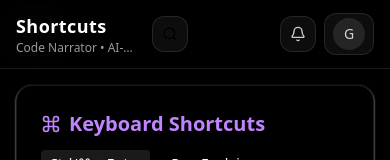
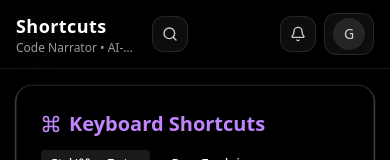
Before and after one commit to mah12-ops/code_narrator_ai, a React (Vite) app in the folder client/: page /dashboard/shortcuts in a window 390 px wide. Shown: the top 160 px of the page. Built offline with nearby package versions, Linux system fonts and the light colour scheme.

Commit message:
fix sidebar

```diff
--- a/client/src/components/pages/Dashboard/Sidebar.tsx
+++ b/client/src/components/pages/Dashboard/Sidebar.tsx
@@ -42,7 +42,13 @@ const Sidebar: React.FC = () => {
   const widthClass = isCollapsed ? "w-20" : "w-72";
 
   // On mobile, always hide labels
-  const isMobile = window.innerWidth < 768;
+const [isMobile, setIsMobile] = useState(window.innerWidth < 768);
+
+useEffect(() => {
+  const handleResize = () => setIsMobile(window.innerWidth < 768);
+  window.addEventListener("resize", handleResize);
+  return () => window.removeEventListener("resize", handleResize);
+}, []);
 
   return (
     <>
--- a/client/src/components/pages/Dashboard/Topbar.tsx
+++ b/client/src/components/pages/Dashboard/Topbar.tsx
@@ -88,7 +88,7 @@ const Topbar: React.FC = () => {
                 onClick={() => setMobileSearchOpen(true)}
                 className="grid h-9 w-9 place-items-center rounded-xl border border-white/10 bg-white/5 hover:bg-white/10"
               >
-                <Search size={16} />
+                <Search className="text-white/80" size={16} />
               </button>
             ) : (
               <div className="flex w-full items-center gap-2">
```
